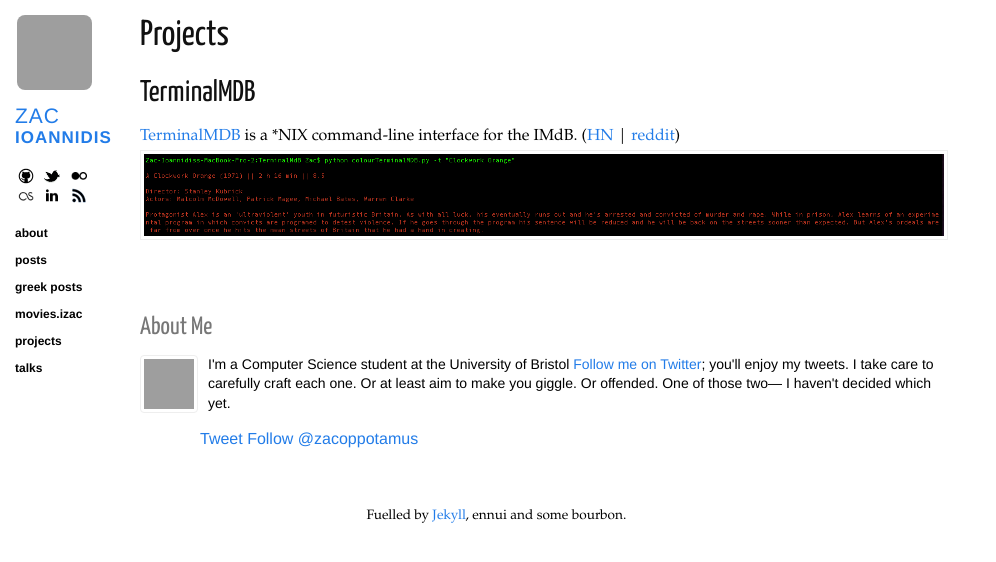
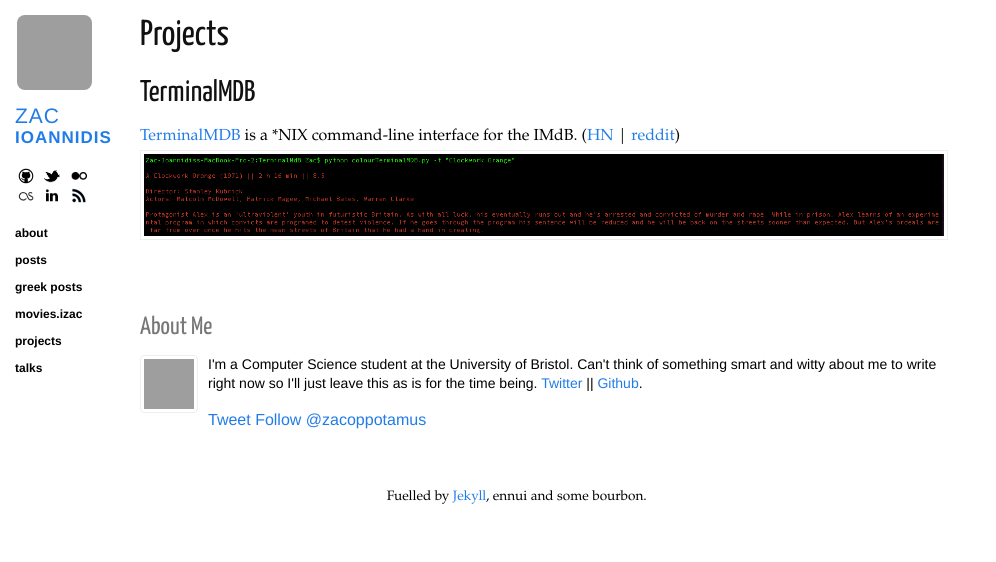
Before and after one commit to zacoppotamus/zacoppotamus.github.com, a Jekyll site: the page built from pages/projects.md, in a window 1280 px wide, cut to the strip 0-562 px from the top of the page. Shown: the whole strip, without its empty margins (0-996 px from the left). Built offline with Jekyll 4.4.1, drawn with Linux system fonts in a browser that asks for light colours; nearby versions of some CDN libraries; comment, search, counter and statistics services are not loaded; grey boxes are pictures that could not be loaded.

Commit message:
CSS and HTML tweaks

```diff
--- a/_layouts/layout.html
+++ b/_layouts/layout.html
@@ -51,7 +51,7 @@
 
     <section class="sections">
       <ul>
-        <li><a href="/about/index.html">about</a></li>
+        <li><a href="/index.html">about</a></li>
         <li><a href="/main.html">posts</a></li>
         <li><a href="http://gr.izac.us">greek posts</a></li>
         <li><a href="http://movies.izac.us">movies.izac</a></li>
--- a/_layouts/post.html
+++ b/_layouts/post.html
@@ -22,9 +22,9 @@ layout: layout
       </a>
 
       <p>
-        I'm a Computer Science student at the University of Bristol <a href="https://twitter.com/{{ site.twitter }}" target="_blank">Follow me on Twitter</a>;
-        you'll enjoy my tweets. I take care to carefully craft each one. Or at least aim to make
-        you giggle. Or offended. One of those two&mdash; I haven't decided which yet.
+        I'm a Computer Science student at the University of Bristol. Can't think of something smart and witty about me to write right now so I'll just leave this as is for the time being.
+        <a href="https://twitter.com/{{ site.twitter }}" target="_blank">Twitter</a> ||
+        <a href="http://github.com/zacoppotamus"> Github</a>.
       </p>
 
       <a href="http://twitter.com/share" class="twitter-share-button" data-count="none" data-via="{{ site.twitter }}">Tweet</a>
--- a/css/base.css
+++ b/css/base.css
@@ -217,10 +217,10 @@ a:hover {
     text-decoration: none;
     margin-top: 3em;
     font-size: 0.85em;
-    max-width: 53em;
-    margin-left: 10em;
+    max-width: 52em;
+    margin-left: 12em;
     text-align: center;
 }
   #footer.a:link {
-      text-decoration: none;
-      }
+    text-decoration: none;
+  }
```
